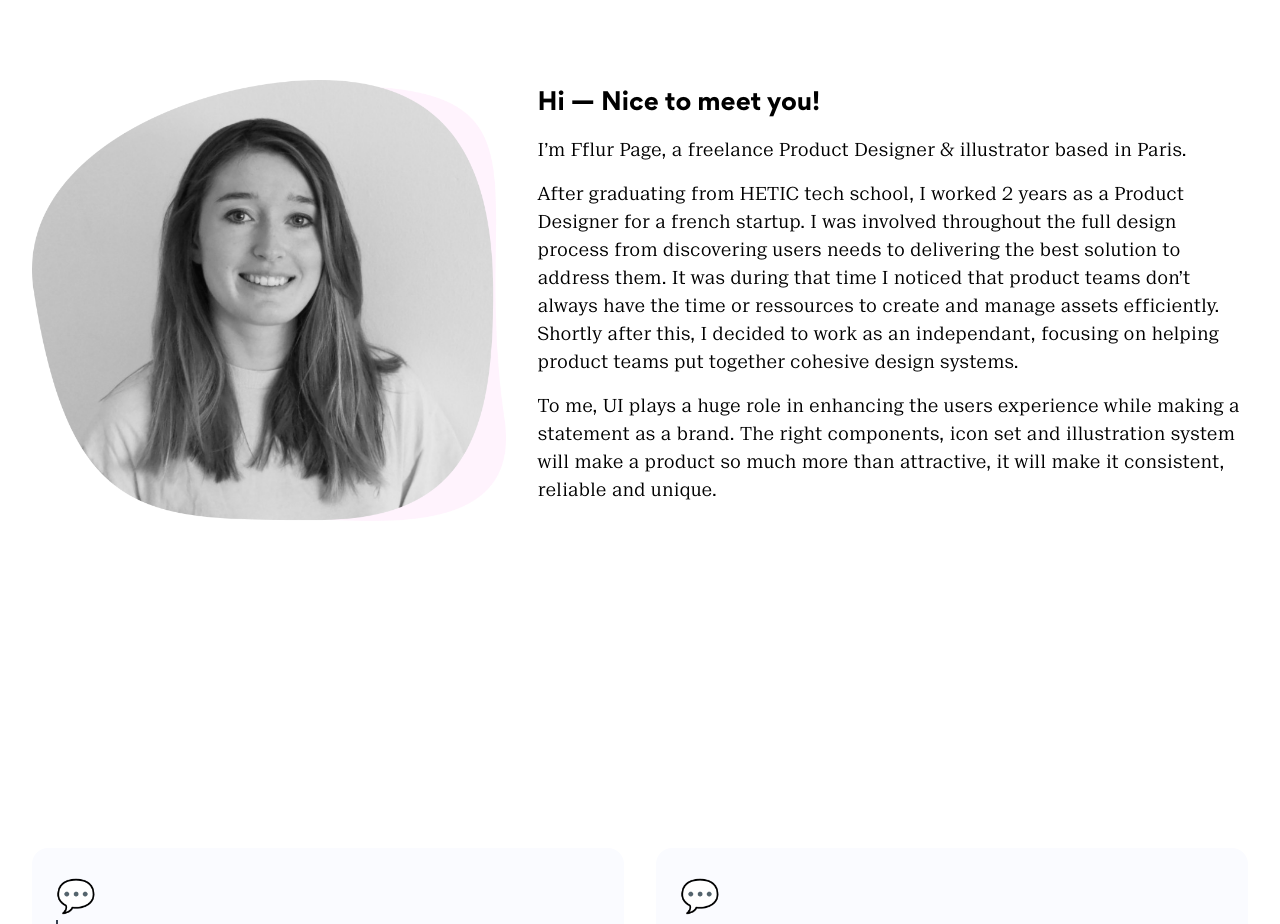
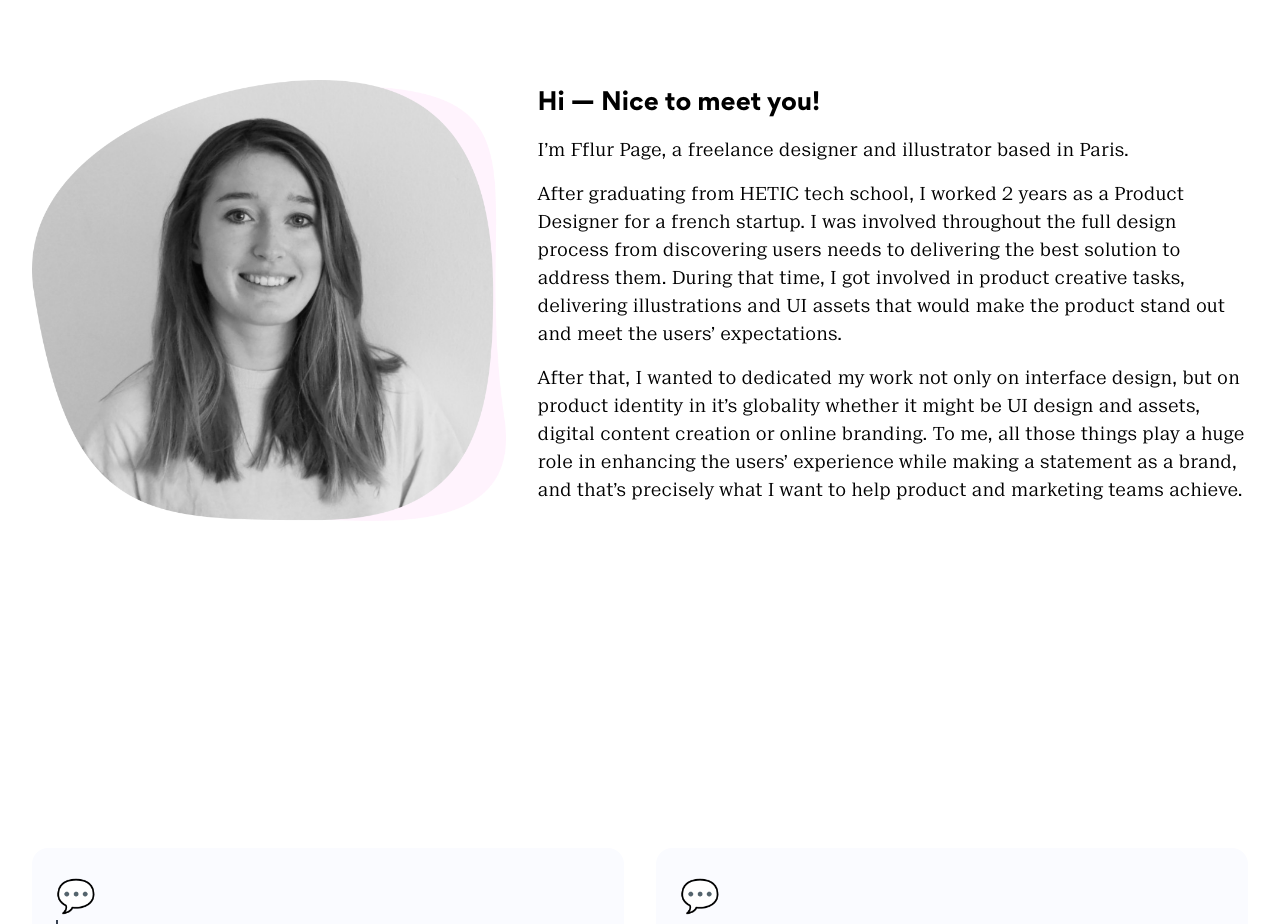
Before and after one commit to fflurp/fflurpage, a Next.js app: page / in a window 1280 px wide. Shown: the part 1720-2644 px from the top of the page. Built offline with nearby package versions, Linux system fonts and the light colour scheme.

Commit message:
update text

```diff
--- a/pages/index.tsx
+++ b/pages/index.tsx
@@ -9,7 +9,7 @@ const Home: NextPage = () => {
   return (
     <Layout>
       <section className="pt-14">
-        <div className="flex flex-col items-center gap-8 text-center md:flex-row">
+        <div className="flex flex-col-reverse items-center gap-8 text-center md:flex-row">
           <div className="flex h-full flex-1 flex-col text-left">
             <h1 className="font-display mb-4 font-title-bold text-5xl leading-[56px] text-gray-700">
               Creative product designer & illustrator
@@ -75,24 +75,23 @@ const Home: NextPage = () => {
             Hi — Nice to meet you!
           </h2>
           <p className="mb-4 text-lg">
-            I’m Fflur Page, a freelance Product Designer & illustrator based in
-            Paris.
+            I’m Fflur Page, a freelance designer and illustrator based in Paris.
           </p>
           <p className="mb-4 text-lg">
             After graduating from HETIC tech school, I worked 2 years as a
             Product Designer for a french startup. I was involved throughout the
             full design process from discovering users needs to delivering the
-            best solution to address them. It was during that time I noticed
-            that product teams don’t always have the time or ressources to
-            create and manage assets efficiently. Shortly after this, I decided
-            to work as an independant, focusing on helping product teams put
-            together cohesive design systems.
+            best solution to address them. During that time, I got involved in
+            product creative tasks, delivering illustrations and UI assets that
+            would make the product stand out and meet the users’ expectations.
           </p>
           <p className="mb-4 text-lg">
-            To me, UI plays a huge role in enhancing the users experience while
-            making a statement as a brand. The right components, icon set and
-            illustration system will make a product so much more than
-            attractive, it will make it consistent, reliable and unique.
+            After that, I wanted to dedicated my work not only on interface
+            design, but on product identity in it’s globality whether it might
+            be UI design and assets, digital content creation or online
+            branding. To me, all those things play a huge role in enhancing the
+            users’ experience while making a statement as a brand, and that’s
+            precisely what I want to help product and marketing teams achieve.
           </p>
         </div>
       </section>
```
